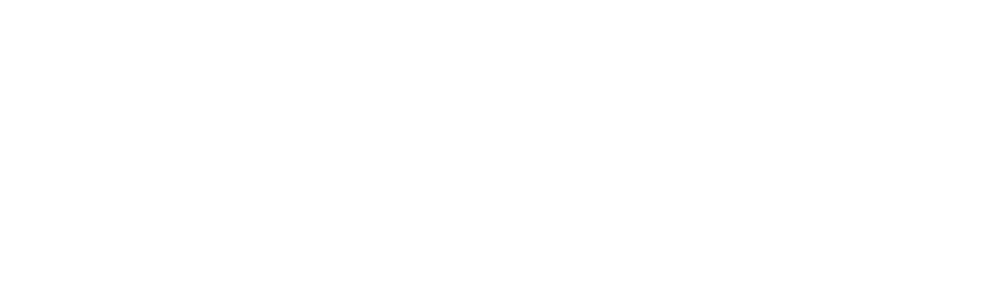
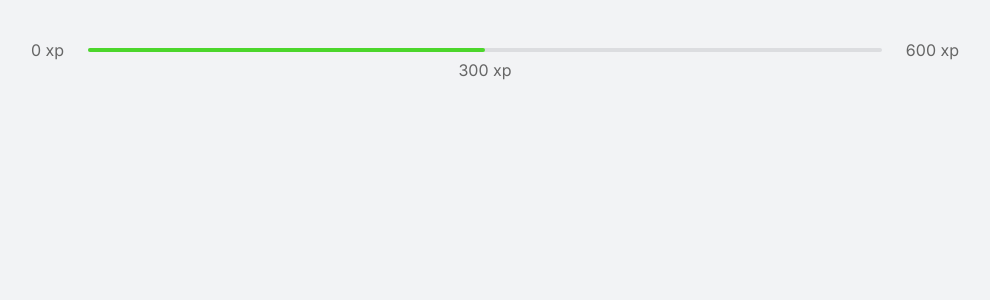
Before and after one commit to brunomestanza/moveit, a Next.js app: page / in a window 1280 px wide. Shown: the top 300 px of the page, without its empty margins (145-1135 px from the left). Built offline with nearby package versions, Linux system fonts and the light colour scheme.

Commit message:
style: add global styles and ExperienceBar styles

```diff
--- a/src/pages/_app.tsx
+++ b/src/pages/_app.tsx
@@ -1,3 +1,5 @@
+import '../styles/global.css';
+
 function MyApp({ Component, pageProps }) {
   return <Component {...pageProps} />;
 }
--- a/src/pages/index.tsx
+++ b/src/pages/index.tsx
@@ -1,4 +1,5 @@
 import Head from 'next/head';
+import ExperienceBar from '../components/ExperienceBar';
 
 export default function Home() {
   return (
@@ -7,6 +8,7 @@
         <link rel="preconnect" href="https://fonts.gstatic.com" />
         <link href="https://fonts.googleapis.com/css2?family=Inter:wght@400;500;600&family=Rajdhani:wght@600&display=swap" rel="stylesheet" />
       </Head>
+      <ExperienceBar />
     </div>
   );
 }
--- /dev/null
+++ b/src/styles/global.css
@@ -0,0 +1,88 @@
+:root{
+  --white: #FFF;
+  --background: #F2F3F5;
+  --gray-line: #DCDDE0;
+  --text: #666666;
+  --text-highlight: #B3B9FF;
+  --title: #2E384D;
+  --red: #E83F5B;
+  --green: #4CD62B;
+  --blue: #5965E0;
+  --blue-dark: #4953B8;
+  --blue-twitter: #2AA9E0;
+}
+
+@media(max-width: 1080px){
+  html{
+    font-size: 93.75%;
+  }
+}
+
+@media(max-width: 720px){
+  html{
+    font-size: 87.5%;
+  }
+}
+
+*{
+  margin: 0;
+  padding: 0;
+  box-sizing: border-box;
+}
+
+body{
+  background-color: var(--background);
+  color: var(--text);
+}
+
+body, input, textarea, button{
+  font: 400 1rem "Inter", sans-serif;
+}
+
+button{
+  cursor: pointer;
+}
+
+a{
+  text-decoration: none;
+  color: inherit;
+}
+
+.container{
+  height: 100vh;
+  max-width: 992px;
+  margin: 0 auto;
+  padding: 2.5rem 2rem;
+  display: flex;
+  flex-direction: column;
+}
+
+.experience-bar{
+  display: flex;
+  align-items: center;
+}
+
+.experience-bar span{
+  font-size: 1rem;
+}
+
+.experience-bar > div{
+  flex: 1;
+  height: 4px;
+  border-radius: 4px;
+  background-color: var(--gray-line);
+  margin: 0 1.5rem;
+  position: relative;
+}
+
+.experience-bar > div > div{
+  height: 4px;
+  border-radius: 4px;
+  background-color: var(--green);
+}
+
+span.current-experience{
+  position: absolute;
+  top: 12px;
+  transform: translateX(-50%);
+}
```
Also changed, not shown: .eslintrc.json.
